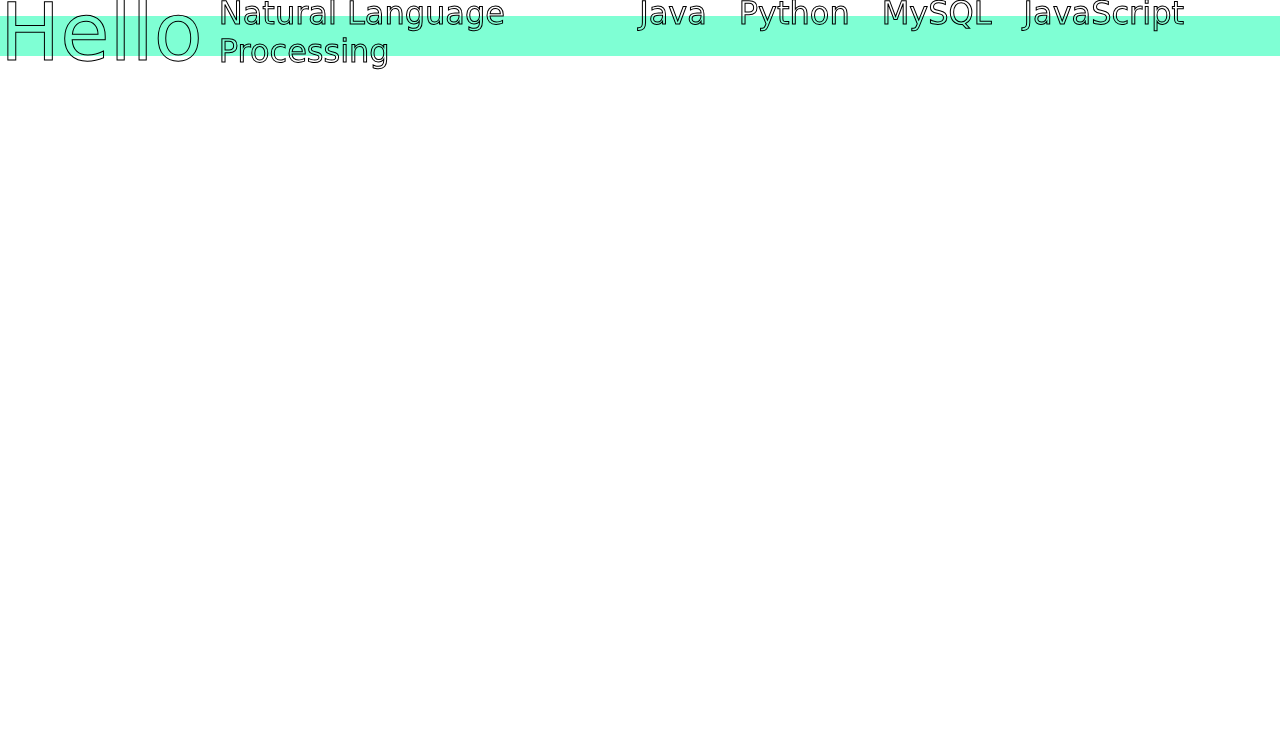
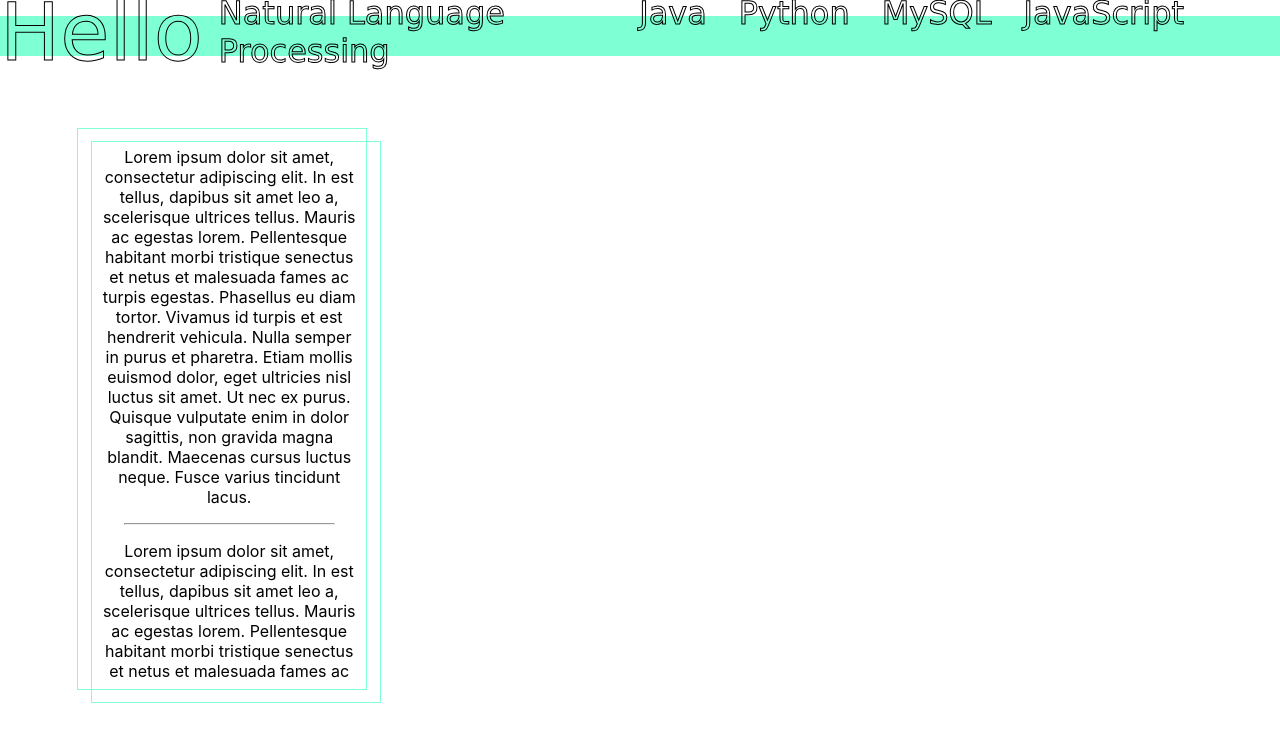
Before and after one commit to LisaXJ/portfolio, a React (Create React App) app in the folder frontend/: page / in a window 1280 px wide. Shown: the top 742 px of the page. Built offline with nearby package versions, Linux system fonts and the light colour scheme.

Commit message:
add sidebar

```diff
--- a/frontend/src/App.css
+++ b/frontend/src/App.css
@@ -1 +1,2 @@
 @import './styles/Navigation.css';
+@import './styles/Sidebar.css';
--- a/frontend/src/App.js
+++ b/frontend/src/App.js
@@ -1,14 +1,18 @@
+import 'bootstrap';
+import 'reactstrap';
+
 import React, { Fragment } from 'react';
-import logo from './logo.svg';
 import './App.css';
 
 import Navigation from './screens/Navigation';
 import HomePage from './screens/HomePage';
+import Sidebar from './screens/Sidebar';
 
 function App() {
   return (
     <Fragment>
       <Navigation />
+	  <Sidebar />
       <HomePage />
     </Fragment>
   );
--- a/frontend/src/screens/HomePage.js
+++ b/frontend/src/screens/HomePage.js
@@ -4,6 +4,6 @@ const HomePage = () => {
   return(
     <div></div>
   );
-}
+};
 
 export default HomePage;
--- a/frontend/src/screens/Navigation.js
+++ b/frontend/src/screens/Navigation.js
@@ -1,12 +1,34 @@
-import React from 'react';
+import React, { useState } from 'react';
+import { Dropdown, DropdownToggle, DropdownMenu, DropdownItem } from 'reactstrap';
 
 const Navigation = () => {
+	const [dropdownOpen, setDropdownOpen] = useState(false);
+
+	const toggle = () => setDropdownOpen(prevState => !prevState);
+
 	return (
 		<div className="nav-container">
 			<div className="main-heading">Hello</div>
 
 			<div className="menu-tag-container">
+				{/* <Dropdown isOpen={dropdownOpen} toggle={toggle}>
 					<div className="menu-tags">JavaScript</div>
+
+					<DropdownMenu>
+						<DropdownItem>Header</DropdownItem>
+						<DropdownItem>Some Action</DropdownItem>
+						<DropdownItem>Action (disabled)</DropdownItem>
+						<DropdownItem />
+						<DropdownItem>Foo Action</DropdownItem>
+						<DropdownItem>Bar Action</DropdownItem>
+						<DropdownItem>Quo Action</DropdownItem>
+					</DropdownMenu>
+				</Dropdown> */}
+
+				<div class="dropdown">
+					<div className="menu-tags">JavaScript</div>
+				</div>
+
 				<div className="menu-tags">MySQL</div>
 				<div className="menu-tags">Python</div>
 				<div className="menu-tags">Java</div>
@@ -14,6 +36,6 @@ const Navigation = () => {
 			</div>
 		</div>
 	);
-}
+};
 
 export default Navigation;
--- /dev/null
+++ b/frontend/src/screens/Sidebar.js
@@ -0,0 +1,29 @@
+import React  from 'react';
+
+const Sidebar = () => {
+    return(
+        <div className="sidebar-container-outer sidebar-border">
+            <div className="sidebar-container sidebar-border">
+                <div className="sidebar-text-container">
+                Lorem ipsum dolor sit amet, consectetur adipiscing elit.
+                In est tellus, dapibus sit amet leo a, scelerisque ultrices tellus. Mauris ac egestas lorem.
+                Pellentesque habitant morbi tristique senectus et netus et malesuada fames ac turpis egestas. Phasellus eu diam tortor.
+                Vivamus id turpis et est hendrerit vehicula. Nulla semper in purus et pharetra.
+                Etiam mollis euismod dolor, eget ultricies nisl luctus sit amet.
+                Ut nec ex purus. Quisque vulputate enim in dolor sagittis, non gravida magna blandit. Maecenas cursus luctus neque.
+                Fusce varius tincidunt lacus.
+                <hr className="sidebar-divider"/>
+                Lorem ipsum dolor sit amet, consectetur adipiscing elit.
+                In est tellus, dapibus sit amet leo a, scelerisque ultrices tellus. Mauris ac egestas lorem.
+                Pellentesque habitant morbi tristique senectus et netus et malesuada fames ac turpis egestas. Phasellus eu diam tortor.
+                Vivamus id turpis et est hendrerit vehicula. Nulla semper in purus et pharetra.
+                Etiam mollis euismod dolor, eget ultricies nisl luctus sit amet.
+                Ut nec ex purus. Quisque vulputate enim in dolor sagittis, non gravida magna blandit. Maecenas cursus luctus neque.
+                Fusce varius tincidunt lacus.
+                </div>
+            </div>
+        </div>
+    );
+};
+
+export default Sidebar;
--- a/frontend/src/styles/Navigation.css
+++ b/frontend/src/styles/Navigation.css
@@ -42,3 +42,8 @@
 	padding-right: 1rem;
 	padding-left: 1rem;
 }
+
+.menu-tags:hover {
+	-webkit-text-fill-color: white; /* Will override color (regardless of order) */
+	cursor: pointer;
+}
--- /dev/null
+++ b/frontend/src/styles/Sidebar.css
@@ -0,0 +1,36 @@
+.sidebar-container-outer {
+    position: absolute;
+    top: 16vh;
+    left: 6vw;
+
+    width: 18rem;
+    height: 35rem;
+}
+
+.sidebar-container {
+    position: absolute;
+    top: 1.5vh;
+    left: 1vw;
+
+    width: 18rem;
+    height: 35rem;
+}
+
+.sidebar-border {
+    background-color: transparent;
+    border: solid;
+    border-width: 1px;
+    border-color: aquamarine;
+}
+
+.sidebar-text-container {
+    max-height: 33.5rem;
+    overflow: auto;
+    margin: 0.3rem 1.3rem 0rem 0.5rem;
+
+    text-align: center;
+}
+
+.sidebar-divider {
+    margin: 1rem 1.5rem 1rem 1.5rem;
+}
```
Also changed, not shown: frontend/package.json (+7 -1 lines), 1 other file (tests, documents, lock files or other folders). Lines whose indentation alone changed are shown as unchanged.
